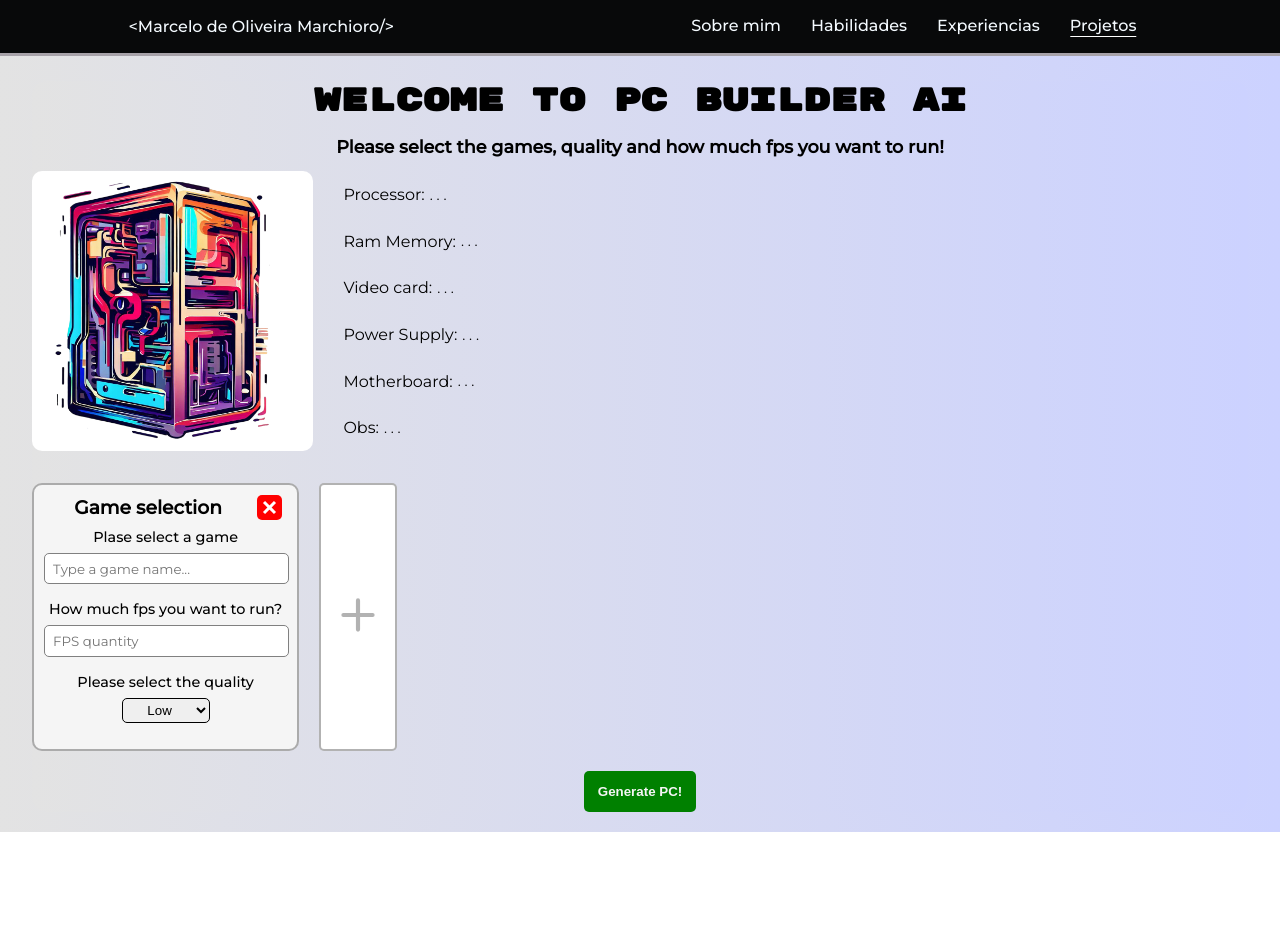
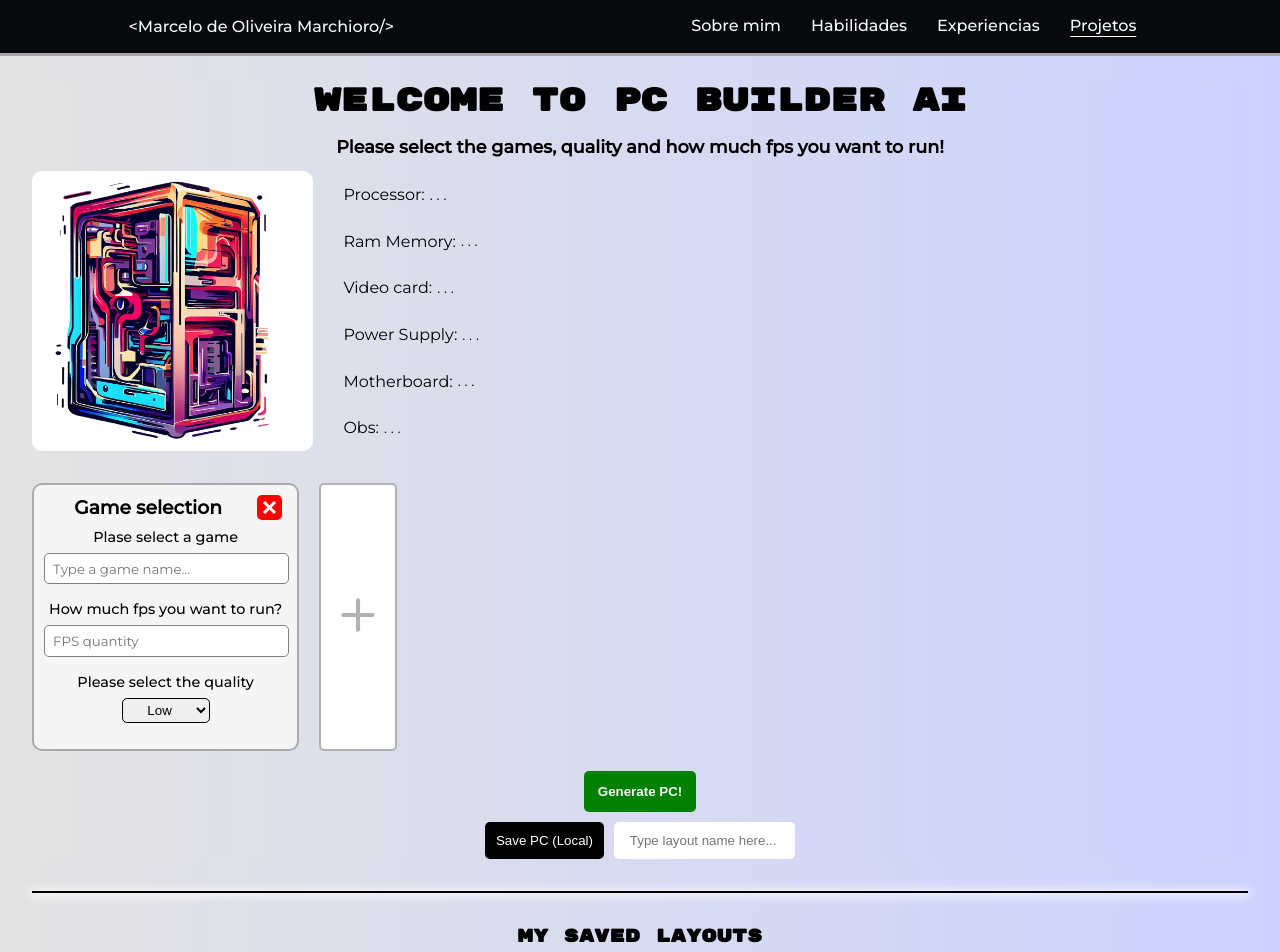
Before and after one commit to Sprayscelo/Portifolio, a Vue app in the folder frontend/: page /projetos/pcBuilderAi in a window 1280 px wide. Shown: the top 952 px of the page. Before the commit the page ends 832 px from the top, so only its background shows below. Built offline with nearby package versions, Linux system fonts and the light colour scheme.

Commit message:
Layouts Done

```diff
--- a/frontend/src/App.vue
+++ b/frontend/src/App.vue
@@ -1,4 +1,8 @@
 <template>
+  <link
+    rel="stylesheet"
+    href="https://fonts.googleapis.com/css2?family=Material+Symbols+Outlined:opsz,wght,FILL,GRAD@24,400,0,0"
+  />
   <div id="app">
     <homePage id="homePage" />
     <router-view v-slot="{ Component }">
--- a/frontend/src/components/pcBuilderAi/gamesConfig.vue
+++ b/frontend/src/components/pcBuilderAi/gamesConfig.vue
@@ -66,14 +66,17 @@ export default {
   name: "gamesConfig",
   data() {
     return {
-      gameSearched: "",
+      gameSearched: this.gamesConfig.gameSearched ?? "",
       gamesFounded: "",
-      gameFps: "",
-      gameQuality: "Low",
+      gameFps: this.gamesConfig.gameFps ?? "",
+      gameQuality: this.gamesConfig.gameQuality ?? "Low",
       noUrlFounded: nourl,
     };
   },
-  components: {},
+  mounted() {
+    //console.log(this.$props.gamesConfig);
+  },
+  props: ["gamesConfig"],
   methods: {
     async searchGames(endpoint, query) {
       //Always send the same header for this call, dont need to put on the parameter when calling.
--- a/frontend/src/components/pcBuilderAi/pcBuilderAi.vue
+++ b/frontend/src/components/pcBuilderAi/pcBuilderAi.vue
@@ -49,7 +49,12 @@
       </h3>
       <div class="configContainer">
         <div class="gameConfigContainer">
-          <gamesConfig v-for="game in games" :key="game.id" ref="configs">
+          <gamesConfig
+            v-for="game in games"
+            :key="game.id"
+            ref="configs"
+            :gamesConfig="game"
+          >
             <svg
               id="removeGame"
               @click="removeGame(game.id)"
@@ -108,9 +113,36 @@
           >
             Generate new PC!
           </button>
+          <div id="saveLocalContainer">
+            <button @click="saveLayout" class="btnSavePcLocal">
+              Save PC (Local)
+            </button>
+            <input
+              placeholder="Type layout name here..."
+              type="text"
+              v-model="layoutName"
+            />
+          </div>
         </div>
       </div>
     </div>
+    <hr />
+    <section class="layoutContainer" name="layoutContainer">
+      <h3>My saved layouts</h3>
+      <div id="layoutComponent">
+        <layouts
+          v-for="layout in layouts"
+          :layout="layout"
+          :key="layout.name"
+          @layoutConfig="receiveLayouts"
+          @deletedLayout="deletedLayoutReceiver"
+          @alert="callAlert"
+        ></layouts>
+      </div>
+      <div v-if="!layouts.length" style="text-align: center">
+        <p>You dont have any layouts yet...</p>
+      </div>
+    </section>
   </div>
 </template>
 
@@ -119,8 +151,8 @@ import pcBuilderLogo from "@/static/pc_builder_logo.png";
 import loadingPcLogo from "@/static/loadingPc.jpg";
 import alert from "@/components/utilities/alert.vue";
 import axios from "axios";
-
 import gamesConfig from "@/components/pcBuilderAi/gamesConfig.vue";
+import layouts from "@/components/pcBuilderAi/layouts.vue";
 
 export default {
   name: "pcBuilderAi",
@@ -148,12 +180,19 @@ export default {
         code: "",
         message: "",
       },
+      layouts: JSON.parse(localStorage.getItem(`layouts`)) ?? ``,
+      layoutName: "",
     };
   },
   components: {
     gamesConfig,
     alert,
+    layouts,
   },
+  onUpdate() {
+    this.layouts = JSON.parse(localStorage.getItem(`layouts`)) ?? ``;
+  },
+
   methods: {
     addGame() {
       this.games.push({ id: this.games.length });
@@ -165,7 +204,7 @@ export default {
         .filter(
           (card) => card.gameSearched && card.gameFps && card.gameQuality
         );
-
+      this.games = gamesCardsInfos;
       if (!gamesCardsInfos.length)
         return this.$refs.alert.alert(
           `Please fill up at least one card information`,
@@ -193,13 +232,11 @@ export default {
       } catch (error) {
         this.errorStatus.message = error.data;
         this.errorStatus.code = error.status;
-        console.log(error);
         this.$refs.alert.alert(`${error.response.data}`, "warning");
         throw error;
       } finally {
         this.loadingPc = false;
       }
-      console.log(responsePcConfigAi.status);
       //if(responsePcConfigAi.statusCode !== 200) return this.errorMessage =
       this.pcConfig = JSON.parse(
         responsePcConfigAi.data.message.content
@@ -212,10 +249,68 @@ export default {
           (pc.obs = { label: `Obs: `, value: pc.obs ? pc.obs : ". . ." });
         return pc;
       });
+      console.log(this.pcConfig);
+    },
+
+    saveLayout() {
+      if (!this.layoutName)
+        return this.$refs.alert.alert(
+          "Please fill up the layout name",
+          "warning"
+        );
+      if (this.pcConfig.length === 1)
+        return this.$refs.alert.alert(
+          "Generate your pc first to save the layout",
+          "warning"
+        );
+      let layouts = [
+        {
+          name: this.layoutName,
+          pcConfig: this.pcConfig,
+          games: this.games,
+        },
+      ];
+      if (localStorage.getItem("layouts")) {
+        let layoutsStorage = JSON.parse(localStorage.getItem("layouts"));
+        let layoutNames = layoutsStorage.map((names) => names.name);
+        if (layoutNames.includes(this.layoutName))
+          return this.$refs.alert.alert(
+            "You cannot add a layout of the same name!",
+            "error"
+          );
+        // Update layouts at local storage
+        localStorage.setItem(
+          "layouts",
+          JSON.stringify([...layoutsStorage, ...layouts])
+        );
+      } else {
+        localStorage.setItem("layouts", JSON.stringify(layouts));
+      }
+      this.$refs.alert.alert(
+        `Layout ${this.layoutName.toUpperCase()} was added successfully`,
+        `success`
+      );
+      this.layouts = JSON.parse(localStorage.getItem(`layouts`));
+      this.layoutName = "";
+      console.log(localStorage.getItem("layouts"));
     },
 
     removeGame(id) {
       this.games = this.games.filter((game) => game.id != id);
+    },
+
+    // Layouts functions
+    receiveLayouts(layoutConfigs) {
+      this.pcConfig = layoutConfigs.pcConfig;
+      this.games = layoutConfigs.games;
+    },
+
+    deletedLayoutReceiver(layout) {
+      this.layouts = layout;
+    },
+
+    callAlert(content) {
+      this.$refs.alert.alert(content.message, content.type);
     },
   },
 };
@@ -323,6 +418,13 @@ h2 {
   font-size: 1.1rem;
 }
 
+h3 {
+  margin: 5px;
+  margin-bottom: 2rem;
+  font-family: "Rubik Mono One", sans-serif;
+  text-decoration-line: none;
+}
+
 .add-button {
   background: white;
   border: 2px solid hsl(0, 0%, 0%, 30%);
@@ -401,8 +503,6 @@ h2 {
 }
 h3 {
   text-align: center;
-  text-decoration: underline;
-  text-underline-offset: 4px;
   font-size: large;
 }
 #pcBuilderLogo {
@@ -462,8 +562,10 @@ h3 {
   text-align: center;
   .buttonsContainer {
     display: flex;
+    flex-direction: column;
     gap: 10px;
     justify-content: center;
+    align-items: center;
     .generatePcButton {
       margin-top: 20px;
       padding: 1em;
@@ -471,6 +573,7 @@ h3 {
       color: whitesmoke;
       font-weight: bold;
       border: none;
+      width: fit-content;
       border-radius: 5px;
       cursor: pointer;
     }
@@ -500,4 +603,48 @@ h3 {
   margin-right: 10px;
   cursor: pointer;
 }
+
+hr {
+  margin-top: 2rem;
+  border: solid 1px;
+  box-shadow: rgb(255, 255, 255) 0px 1px 10px 2px;
+}
+
+// layout styles from here
+
+#saveLocalContainer {
+  display: flex;
+  gap: 10px;
+  justify-content: center;
+  .btnSavePcLocal {
+    padding: 0.8em;
+    background-color: black;
+    color: white;
+    font-weight: 500;
+    border: none;
+    border-radius: 5px;
+    font-family: "Varela Round", sans-serif;
+    cursor: pointer;
+  }
+  input {
+    border-radius: 5px;
+    border: none;
+    text-indent: 8%;
+    font-weight: 500;
+  }
+  input:focus {
+    outline: none;
+  }
+}
+
+.layoutContainer {
+  margin-top: 2rem;
+}
+
+#layoutComponent {
+  display: flex;
+  justify-content: flex-start;
+  flex-wrap: wrap;
+  gap: 10px;
+}
 </style>
```
Also changed, not shown: 1 other file (tests, documents, lock files or other folders).
